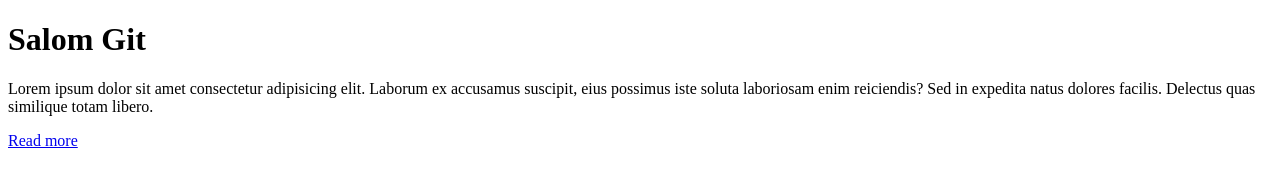
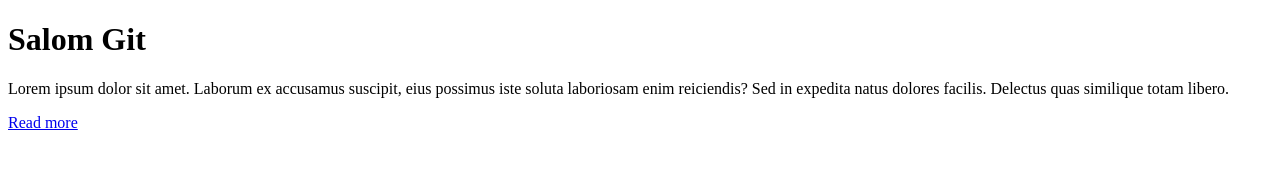
Before and after one commit to Fayruza114/n2-2-6, a plain HTML site: page index.html in a window 1280 px wide. Drawn offline with Linux system fonts and the light colour scheme.

Commit message:
sozlar ochirildi

```diff
--- a/index.html
+++ b/index.html
@@ -7,7 +7,7 @@
 </head>
 <body>
     <h1>Salom Git </h1>
-    <p>Lorem ipsum dolor sit amet consectetur adipisicing elit. Laborum ex accusamus suscipit, eius possimus iste soluta laboriosam enim reiciendis? Sed in expedita natus dolores facilis. Delectus quas similique totam libero.</p>
+    <p>Lorem ipsum dolor sit amet. Laborum ex accusamus suscipit, eius possimus iste soluta laboriosam enim reiciendis? Sed in expedita natus dolores facilis. Delectus quas similique totam libero.</p>
     <a href="#">Read more</a>
 </body>
 </html>
```
